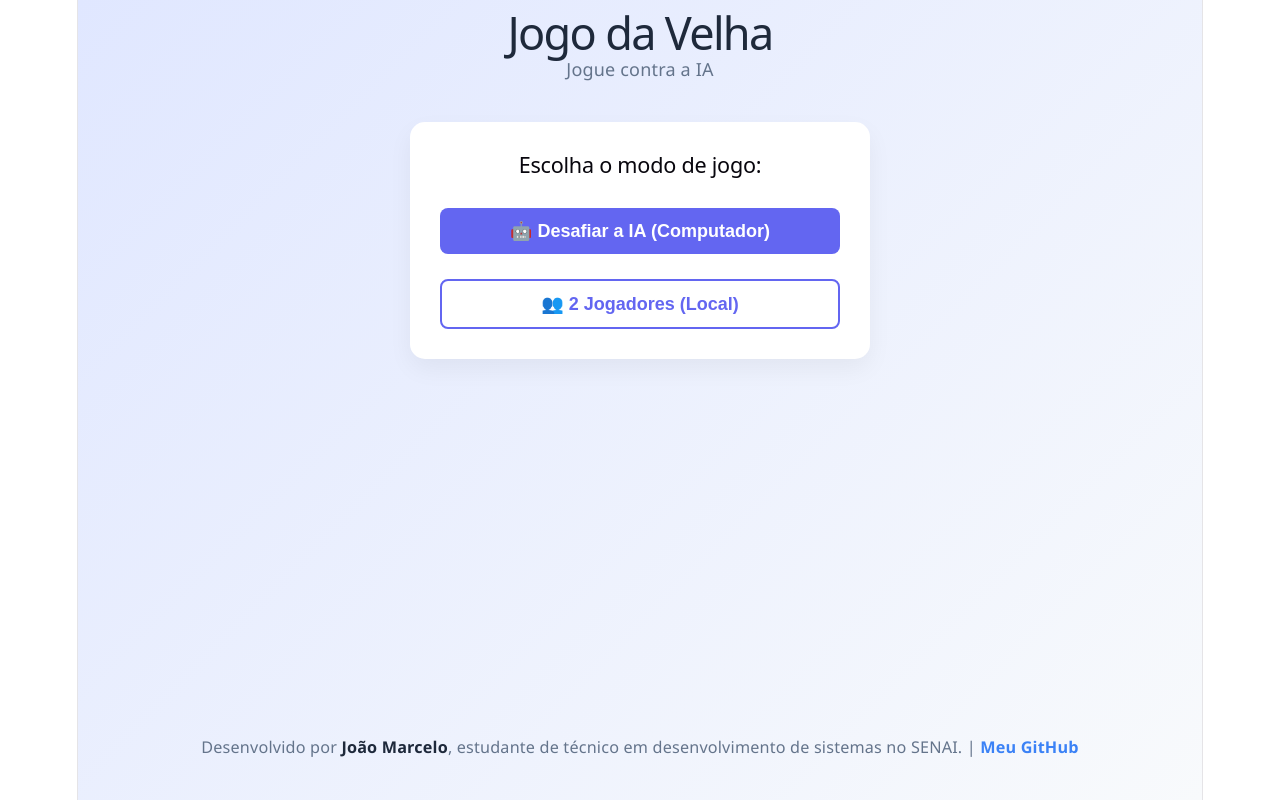
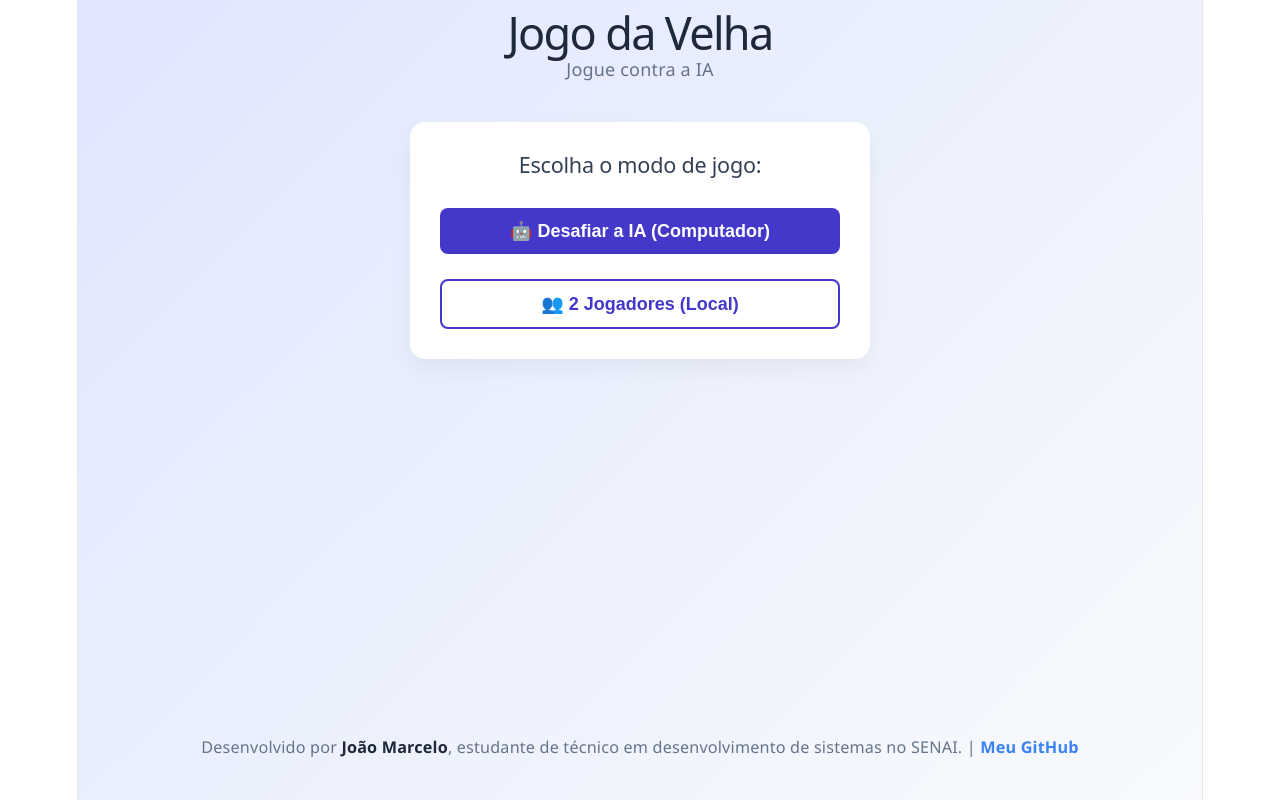
Before and after one commit to Jaosuzart/Tab-news-jogo-da-velha, a React (Vite) app: page / in a window 1280 px wide. Built offline with nearby package versions, Linux system fonts and the light colour scheme.

Commit message:
Enviando alteracoes ao github

```diff
--- a/src/App.jsx
+++ b/src/App.jsx
@@ -1,13 +1,13 @@
 import { useState, useEffect } from "react";
 const colors = {
-bg: '#f8fafc',      // Fundo quase branco, muito limpo
-  text: '#1e293b',    // Cinza azulado bem escuro (mais moderno que o preto puro)
-  boardBg: '#ffffff', // Tabuleiro branco
-  border: '#e2e8f0',  // Bordas sutis
-  x: '#3b82f6',       // Azul vibrante moderno
-  o: '#10b981',       // Verde esmeralda moderno
-  accent: '#6366f1',  // Indigo (cor de apps modernos tipo Discord/Stripe)
-  draw: '#f59e0b',    // Amarelo âmbar
+ bg: '#f8fafc',
+  text: '#1e293b',
+  boardBg: '#ffffff',
+  border: '#e2e8f0',
+  x: '#3b82f6',
+  o: '#10b981',
+  accent: '#4338ca',
+  draw: '#f59e0b',
   easy: '#34d399',
   medium: '#fbbf24',
   hard: '#f87171'
@@ -92,10 +92,9 @@ function Square({ value, onSquareClick }) {
 }
 
 export default function App() {
-  // FASES DO JOGO: 'menu' -> 'difficulty' -> 'choice' -> 'playing'
   const [gameState, setGameState] = useState("menu");
   const [gameMode, setGameMode] = useState(null);
-  const [difficulty, setDifficulty] = useState("medium"); // 'easy', 'medium', 'hard'
+  const [difficulty, setDifficulty] = useState("medium");
   const [player1Symbol, setPlayer1Symbol] = useState("X");
   const [aiSymbol, setAiSymbol] = useState("O");
   const [squares, setSquares] = useState(Array(9).fill(null));
@@ -129,7 +128,6 @@ export default function App() {
       move =
         availableIndices[Math.floor(Math.random() * availableIndices.length)];
     } else if (difficulty === "medium") {
-      // MÉDIO: Tenta ganhar ou bloquear, senão aleatório
       move =
         findWinningMove(aiSymbol) ??
         findWinningMove(player1Symbol) ??
@@ -139,7 +137,6 @@ export default function App() {
               Math.floor(Math.random() * availableIndices.length)
             ]);
     } else if (difficulty === "hard") {
-      // DIFÍCIL: Algoritmo Minimax (Invencível)
       move = minimax(squares, aiSymbol).index;
     }
 
@@ -242,7 +239,7 @@ export default function App() {
       setAiSymbol("O");
       startGame();
     } else {
-      setGameState("difficulty"); // Vai para a tela de dificuldade
+      setGameState("difficulty");
     }
   }
 
@@ -302,7 +299,7 @@ export default function App() {
 
       {gameState === "menu" && (
         <div style={styles.menu}>
-          <h2 style={{ fontSize: '1.2rem', marginBottom: '15px' }}>Escolha o modo de jogo:</h2>
+          <h2 style={{ fontSize: '1.2rem', marginBottom: '15px', color: '#334155' }}>Escolha o modo de jogo:</h2>
           <button
             onClick={() => selectMode("PvIA")}
             style={{ ...styles.button, backgroundColor: colors.accent, color: 'white' }}
```
